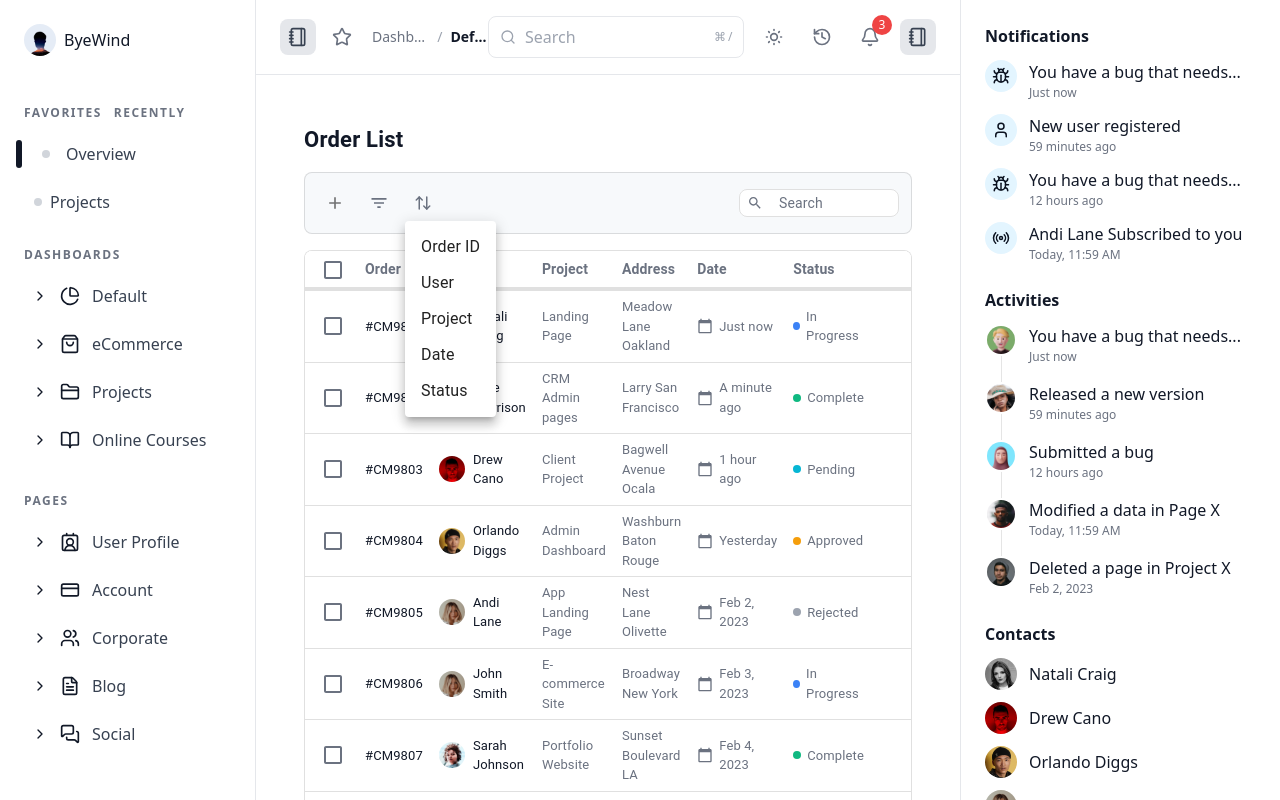
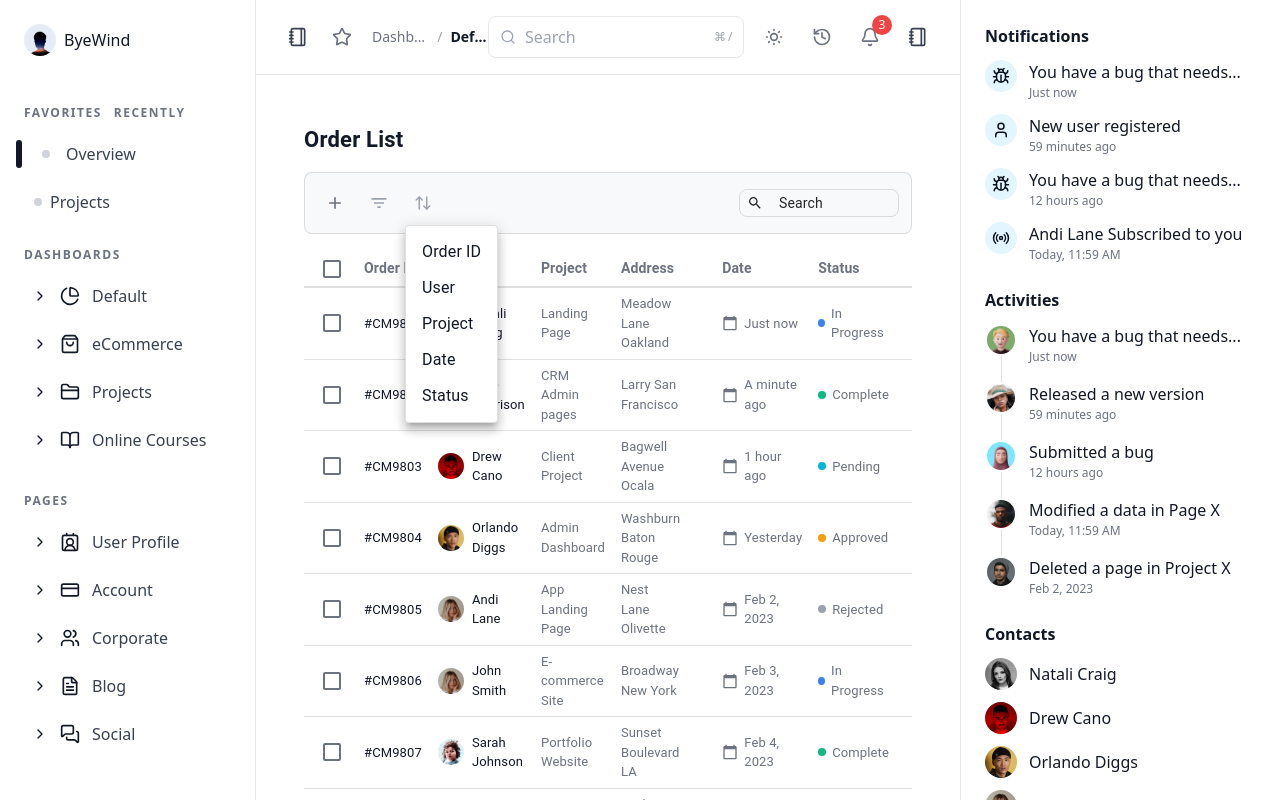
Before and after one commit to nawinsharma/juspay-ui-assignment, a React (Vite) app: page /overview in a window 1280 px wide. Both pictures are taken after a click on the button 423 px from the left and 203 px from the top of the page. Shown: the top 800 px of the page. Built offline with nearby package versions, Linux system fonts and the light colour scheme.

Commit message:
refactor Header and OrdersPage components to simplify styles, enhance clipboard functionality for address copying, and improve dark mode support

```diff
--- a/src/components/layout/Header.jsx
+++ b/src/components/layout/Header.jsx
@@ -289,10 +289,7 @@ const Header = ({
                 ref={leftToggleRef}
                 onMouseEnter={onEnter('left')}
                 onMouseLeave={onLeave}
-                className={`p-2 rounded-lg transition-all duration-200 relative ${leftSidebarVisible ? (isDarkMode ? 'text-white hover:text-gray-200' : 'text-gray-700 hover:text-gray-800') : (isDarkMode ? 'text-gray-400 hover:text-gray-200 hover:bg-gray-700' : 'text-gray-500 hover:text-gray-700 hover:bg-gray-100')}`}
-                style={{
-                  backgroundColor: leftSidebarVisible ? (isDarkMode ? 'rgba(168, 197, 218, 0.3)' : '#e5e7eb') : undefined
-                }}
+                className={`p-2 rounded-lg transition-all duration-200 relative ${leftSidebarVisible ? (isDarkMode ? 'text-white hover:text-gray-200' : 'text-gray-700 hover:text-gray-800') : (isDarkMode ? 'text-gray-400 hover:text-gray-200' : 'text-gray-500 hover:text-gray-700')}`}
               >
                 <LeftSidebarIcon className="w-5 h-5" />
               </button>
@@ -516,10 +513,7 @@ const Header = ({
               ref={rightToggleRef}
               onMouseEnter={onEnter('right')}
               onMouseLeave={onLeave}
-              className={`p-2 rounded-lg transition-all duration-200 relative ${rightSidebarVisible ? (isDarkMode ? 'text-white hover:text-gray-200' : 'text-gray-700 hover:text-gray-800') : (isDarkMode ? 'text-gray-400 hover:text-gray-200 hover:bg-gray-700' : 'text-gray-500 hover:text-gray-700 hover:bg-gray-100')}`}
-              style={{
-                backgroundColor: rightSidebarVisible ? (isDarkMode ? 'rgba(168, 197, 218, 0.3)' : '#e5e7eb') : undefined
-              }}
+              className={`p-2 rounded-lg transition-all duration-200 relative ${rightSidebarVisible ? (isDarkMode ? 'text-white hover:text-gray-200' : 'text-gray-700 hover:text-gray-800') : (isDarkMode ? 'text-gray-400 hover:text-gray-200' : 'text-gray-500 hover:text-gray-700')}`}
             >
               <RightSidebarIcon className="w-5 h-5" />
             </button>
--- a/src/pages/OrdersPage.jsx
+++ b/src/pages/OrdersPage.jsx
@@ -20,6 +20,7 @@ import {
   Tooltip,
 } from "@mui/material";
 import { ThemeContext } from "../context/ThemeProvider";
+import { useToast } from "../hooks/useToast";
 import {
   Search,
   Add,
@@ -31,6 +32,7 @@ import {
   CalendarToday,
   ChevronLeft,
   ChevronRight,
+  ContentCopy,
 } from "@mui/icons-material";
 
 import { orders } from "../data/dashboardData";
@@ -157,6 +159,7 @@ const CustomPagination = ({ totalPages, currentPage, onChange, themeMode }) => {
 const OrdersPage = ({ isMobile: propIsMobile }) => {
   const muiTheme = useMuiTheme();
   const { darkMode } = useContext(ThemeContext);
+  const { showSuccessToast } = useToast();
   const isMobileBreakpoint = useMediaQuery(muiTheme.breakpoints.down("sm"));
 
   const isMobile = propIsMobile !== undefined ? propIsMobile : isMobileBreakpoint;
@@ -298,6 +301,15 @@ const OrdersPage = ({ isMobile: propIsMobile }) => {
   const isAllSelected = selectedRows.length === paginatedOrders.length && paginatedOrders.length > 0;
   const isIndeterminate = selectedRows.length > 0 && selectedRows.length < paginatedOrders.length;
 
+  const handleCopyAddress = async (address) => {
+    try {
+      await navigator.clipboard.writeText(address);
+      showSuccessToast("Address copied to clipboard!");
+    } catch {
+      showSuccessToast("Failed to copy address");
+    }
+  };
+
   const highlightText = (text, s) => {
     if (!s.trim()) return text;
     const re = new RegExp(`(${s})`, "gi");
@@ -330,12 +342,12 @@ const OrdersPage = ({ isMobile: propIsMobile }) => {
           mb: 2,
           borderRadius: 2,
           border: `1px solid ${colors.border}`,
-          background: isDarkMode ? "var(--Primary-Light, #FFFFFF0D)" : "var(--Primary-Light, #F7F9FB)",
+          background: isDarkMode ? "#272727" : "#f7f9fb",
         }}>
           {/* Action buttons row */}
           <Box sx={{ display: "flex", gap: 1, alignItems: "center" }}>
             <Tooltip title="Add">
-              <IconButton size="small" sx={{ width: 36, height: 36 }}>
+              <IconButton size="small" sx={{ width: 36, height: 36, color: isDarkMode ? "#FFFFFF" : colors.text.secondary }}>
                 <Add fontSize="small" />
               </IconButton>
             </Tooltip>
@@ -348,7 +360,7 @@ const OrdersPage = ({ isMobile: propIsMobile }) => {
                   height: 36,
                   color: activeFilters.status !== 'All' || activeFilters.dateRange !== 'All Time'
                     ? (isDarkMode ? "#90caf9" : "#1976d2")
-                    : colors.text.secondary
+                    : (isDarkMode ? colors.text.secondary : "#9ca3af")
                 }}
               >
                 <FilterList fontSize="small" />
@@ -356,7 +368,7 @@ const OrdersPage = ({ isMobile: propIsMobile }) => {
             </Tooltip>
             <Tooltip title="Sort">
               <IconButton onClick={handleSortMenuOpen} size="small" sx={{ width: 36, height: 36 }}>
-                <ArrowDownUp style={{ color: colors.text.secondary }} />
+                <ArrowDownUp style={{ color: isDarkMode ? colors.text.secondary : "#9ca3af" }} />
               </IconButton>
             </Tooltip>
           </Box>
@@ -375,7 +387,7 @@ const OrdersPage = ({ isMobile: propIsMobile }) => {
                 startAdornment: (
                   <InputAdornment position="start" sx={{ ml: 1, mr: 0 }}>
                     <Search sx={{
-                      color: isDarkMode ? "rgba(255, 255, 255, 0.5)" : colors.text.secondary,
+                      color: isDarkMode ? "rgba(255, 255, 255, 0.5)" : "#272727",
                       fontSize: 16,
                       width: 16,
                       height: 16
@@ -405,7 +417,7 @@ const OrdersPage = ({ isMobile: propIsMobile }) => {
                 "& .MuiOutlinedInput-root": {
                   height: 28,
                   borderRadius: "8px",
-                  bgcolor: colors.cardBackground,
+                  bgcolor: isDarkMode ? "#272727" : "#f7f9fb",
                   color: colors.text.primary,
                   padding: "4px 8px",
                   gap: "8px",
@@ -425,9 +437,9 @@ const OrdersPage = ({ isMobile: propIsMobile }) => {
                     height: 20,
                     boxSizing: "border-box",
                     fontSize: 14,
-                    color: colors.text.primary,
+                    color: isDarkMode ? colors.text.primary : "#272727",
                     "&::placeholder": {
-                      color: isDarkMode ? "rgba(255, 255, 255, 0.5)" : colors.text.secondary,
+                      color: isDarkMode ? "rgba(255, 255, 255, 0.5)" : "#272727",
                       opacity: 1
                     }
                   },
@@ -447,45 +459,38 @@ const OrdersPage = ({ isMobile: propIsMobile }) => {
             width: "100%",
             opacity: 1,
             borderRadius: 2,
-            bgcolor: colors.cardBackground,
-            border: `1px solid ${colors.border}`,
+            bgcolor: isDarkMode ? colors.background : colors.cardBackground,
+            border: "none",
+            borderBottom: `1px solid ${colors.border}`,
             overflow: "hidden"
           }}
         >
-          <Table stickyHeader size="small" sx={{ bgcolor: colors.cardBackground, "& .MuiTable-root": { bgcolor: colors.cardBackground } }}>
+          <Table stickyHeader size="small" sx={{ bgcolor: isDarkMode ? colors.background : colors.cardBackground, "& .MuiTable-root": { bgcolor: isDarkMode ? colors.background : colors.cardBackground } }}>
             <TableHead>
-              <TableRow sx={{ position: "sticky", top: 0, zIndex: 10, backgroundColor: colors.cardBackground }}>
-                <TableCell padding="checkbox" sx={{ py: 0.75, borderBottom: `2px solid ${colors.border}`, bgcolor: colors.cardBackground }}>
+              <TableRow sx={{ position: "sticky", top: 0, zIndex: 10, backgroundColor: isDarkMode ? colors.background : colors.cardBackground }}>
+                <TableCell padding="checkbox" sx={{ py: 0.75, borderBottom: `2px solid ${isDarkMode ? "rgba(255,255,255,0.08)" : colors.border}`, bgcolor: isDarkMode ? colors.background : colors.cardBackground }}>
                   <Checkbox checked={isAllSelected} indeterminate={isIndeterminate} onChange={handleSelectAll} disabled={paginatedOrders.length === 0} sx={{ color: colors.text.secondary, "&.Mui-checked": { color: tickColor } }} />
                 </TableCell>
-                <TableCell sx={{ fontWeight: 600, color: colors.text.secondary, py: 0.75, px: 1, borderBottom: `2px solid ${colors.border}`, bgcolor: colors.cardBackground }}>Order ID</TableCell>
-                <TableCell sx={{ fontWeight: 600, color: colors.text.secondary, py: 0.75, px: 1, borderBottom: `2px solid ${colors.border}`, bgcolor: colors.cardBackground }}>User</TableCell>
-                <TableCell sx={{ fontWeight: 600, color: colors.text.secondary, py: 0.75, px: 1, borderBottom: `2px solid ${colors.border}`, bgcolor: colors.cardBackground }}>Project</TableCell>
-                <TableCell sx={{ fontWeight: 600, color: colors.text.secondary, py: 0.75, px: 1, borderBottom: `2px solid ${colors.border}`, bgcolor: colors.cardBackground }}>Address</TableCell>
-                <TableCell sx={{ fontWeight: 600, color: colors.text.secondary, py: 0.75, px: 1, borderBottom: `2px solid ${colors.border}`, bgcolor: colors.cardBackground }}>Date</TableCell>
-                <TableCell sx={{ fontWeight: 600, color: colors.text.secondary, py: 0.75, px: 1, borderBottom: `2px solid ${colors.border}`, bgcolor: colors.cardBackground }}>Status</TableCell>
-                <TableCell sx={{ py: 0.75, px: 1, borderBottom: `2px solid ${colors.border}`, bgcolor: colors.cardBackground }} />
+                <TableCell sx={{ fontWeight: 600, color: colors.text.secondary, py: 0.75, px: 1, borderBottom: `2px solid ${isDarkMode ? "rgba(255,255,255,0.08)" : colors.border}`, bgcolor: isDarkMode ? colors.background : colors.cardBackground }}>Order ID</TableCell>
+                <TableCell sx={{ fontWeight: 600, color: colors.text.secondary, py: 0.75, px: 1, borderBottom: `2px solid ${isDarkMode ? "rgba(255,255,255,0.08)" : colors.border}`, bgcolor: isDarkMode ? colors.background : colors.cardBackground }}>User</TableCell>
+                <TableCell sx={{ fontWeight: 600, color: colors.text.secondary, py: 0.75, px: 1, borderBottom: `2px solid ${isDarkMode ? "rgba(255,255,255,0.08)" : colors.border}`, bgcolor: isDarkMode ? colors.background : colors.cardBackground }}>Project</TableCell>
+                <TableCell sx={{ fontWeight: 600, color: colors.text.secondary, py: 0.75, px: 1, borderBottom: `2px solid ${isDarkMode ? "rgba(255,255,255,0.08)" : colors.border}`, bgcolor: isDarkMode ? colors.background : colors.cardBackground }}>Address</TableCell>
+                <TableCell sx={{ fontWeight: 600, color: colors.text.secondary, py: 0.75, px: 1, borderBottom: `2px solid ${isDarkMode ? "rgba(255,255,255,0.08)" : colors.border}`, bgcolor: isDarkMode ? colors.background : colors.cardBackground }}>Date</TableCell>
+                <TableCell sx={{ fontWeight: 600, color: colors.text.secondary, py: 0.75, px: 1, borderBottom: `2px solid ${isDarkMode ? "rgba(255,255,255,0.08)" : colors.border}`, bgcolor: isDarkMode ? colors.background : colors.cardBackground }}>Status</TableCell>
+                <TableCell sx={{ py: 0.75, px: 1, borderBottom: `2px solid ${isDarkMode ? "rgba(255,255,255,0.08)" : colors.border}`, bgcolor: isDarkMode ? colors.background : colors.cardBackground }} />
               </TableRow>
             </TableHead>
 
             <TableBody>
-              {/* explicit divider row between header and entries for a guaranteed visible line */}
-              {paginatedOrders.length > 0 && (
-                <TableRow>
-                  <TableCell colSpan={8} sx={{ p: 0, bgcolor: colors.cardBackground }}>
-                    <Box sx={{ height: "1px", background: colors.border, width: "100%" }} />
-                  </TableCell>
-                </TableRow>
-              )}
 
               {paginatedOrders.map((order, idx) => (
                 <TableRow
                   key={`${order.id}-${idx}`}
                   hover
                   sx={{
-                    "& .MuiTableCell-root": { borderBottom: `1px solid ${colors.border}`, bgcolor: colors.cardBackground },
+                    "& .MuiTableCell-root": { borderBottom: `1px solid ${colors.border}`, bgcolor: isDarkMode ? colors.background : colors.cardBackground },
                     minHeight: 48,
-                    bgcolor: colors.cardBackground,
+                    bgcolor: isDarkMode ? colors.background : colors.cardBackground,
                     "&:hover": { background: colors.hover },
                     "&:hover .MuiTableCell-root": { bgcolor: colors.hover }
                   }}
@@ -505,7 +510,42 @@ const OrdersPage = ({ isMobile: propIsMobile }) => {
 
                   <TableCell sx={{ py: 0.75, px: 1, bgcolor: "inherit" }}><Typography sx={{ color: colors.text.secondary, fontSize: 13 }}>{highlightText(order.project, searchTerm)}</Typography></TableCell>
 
-                  <TableCell sx={{ py: 0.75, px: 1, bgcolor: "inherit" }}><Typography sx={{ color: colors.text.secondary, fontSize: 13 }}>{highlightText(order.address, searchTerm)}</Typography></TableCell>
+                  <TableCell
+                    sx={{
+                      py: 0.75,
+                      px: 1,
+                      bgcolor: "inherit",
+                      position: "relative"
+                    }}
+                  >
+                    <Box sx={{ display: "flex", alignItems: "center", gap: 0.75 }}>
+                      <Typography sx={{ color: colors.text.secondary, fontSize: 13 }}>{highlightText(order.address, searchTerm)}</Typography>
+                      <IconButton
+                        size="small"
+                        onClick={(e) => {
+                          e.stopPropagation();
+                          handleCopyAddress(order.address);
+                        }}
+                        sx={{
+                          opacity: 0,
+                          transition: "opacity 0.2s",
+                          padding: "4px",
+                          width: 20,
+                          height: 20,
+                          color: colors.text.secondary,
+                          "&:hover": {
+                            color: colors.text.primary,
+                            bgcolor: "transparent"
+                          },
+                          ".MuiTableRow-root:hover &": {
+                            opacity: 1
+                          }
+                        }}
+                      >
+                        <ContentCopy sx={{ fontSize: 14 }} />
+                      </IconButton>
+                    </Box>
+                  </TableCell>
 
                   <TableCell sx={{ py: 0.75, px: 1, bgcolor: "inherit" }}>
                     <Box sx={{ display: "flex", alignItems: "center", gap: 0.75 }}>
@@ -538,7 +578,7 @@ const OrdersPage = ({ isMobile: propIsMobile }) => {
 
               {paginatedOrders.length === 0 && (
                 <TableRow>
-                  <TableCell colSpan={8} sx={{ textAlign: "center", borderBottom: "none", py: 6, bgcolor: colors.cardBackground }}>
+                  <TableCell colSpan={8} sx={{ textAlign: "center", borderBottom: "none", py: 6, bgcolor: isDarkMode ? colors.background : colors.cardBackground }}>
                     <Typography sx={{ color: colors.text.secondary }}>No orders available</Typography>
                   </TableCell>
                 </TableRow>
@@ -559,7 +599,33 @@ const OrdersPage = ({ isMobile: propIsMobile }) => {
       </Box>
 
       {/* Sort menu */}
-      <Menu anchorEl={sortMenuAnchor} open={Boolean(sortMenuAnchor)} onClose={handleSortMenuClose}>
+      <Menu
+        anchorEl={sortMenuAnchor}
+        open={Boolean(sortMenuAnchor)}
+        onClose={handleSortMenuClose}
+        disableScrollLock
+        anchorOrigin={{
+          vertical: 'bottom',
+          horizontal: 'left',
+        }}
+        transformOrigin={{
+          vertical: 'top',
+          horizontal: 'left',
+        }}
+        PaperProps={{
+          sx: {
+            bgcolor: isDarkMode ? colors.cardBackground : "#ffffff",
+            border: `1px solid ${colors.border}`,
+            mt: 0.5,
+            "& .MuiMenuItem-root": {
+              color: colors.text.primary,
+              "&:hover": {
+                bgcolor: colors.hover
+              }
+            }
+          }
+        }}
+      >
         <MenuItem onClick={() => handleSortChange("id")}>Order ID {sortConfig.key === "id" && (sortConfig.direction === "asc" ? <ArrowUpward sx={{ ml: 1 }} /> : <ArrowDownward sx={{ ml: 1 }} />)}</MenuItem>
         <MenuItem onClick={() => handleSortChange("user")}>User {sortConfig.key === "user" && (sortConfig.direction === "asc" ? <ArrowUpward sx={{ ml: 1 }} /> : <ArrowDownward sx={{ ml: 1 }} />)}</MenuItem>
         <MenuItem onClick={() => handleSortChange("project")}>Project {sortConfig.key === "project" && (sortConfig.direction === "asc" ? <ArrowUpward sx={{ ml: 1 }} /> : <ArrowDownward sx={{ ml: 1 }} />)}</MenuItem>
@@ -568,14 +634,40 @@ const OrdersPage = ({ isMobile: propIsMobile }) => {
       </Menu>
 
       {/* Filter menu */}
-      <Menu anchorEl={filterAnchorEl} open={Boolean(filterAnchorEl)} onClose={handleFilterClose}>
+      <Menu
+        anchorEl={filterAnchorEl}
+        open={Boolean(filterAnchorEl)}
+        onClose={handleFilterClose}
+        disableScrollLock
+        anchorOrigin={{
+          vertical: 'bottom',
+          horizontal: 'left',
+        }}
+        transformOrigin={{
+          vertical: 'top',
+          horizontal: 'left',
+        }}
+        PaperProps={{
+          sx: {
+            bgcolor: isDarkMode ? colors.cardBackground : "#ffffff",
+            border: `1px solid ${colors.border}`,
+            mt: 0.5,
+            "& .MuiMenuItem-root": {
+              color: colors.text.primary,
+              "&:hover": {
+                bgcolor: colors.hover
+              }
+            }
+          }
+        }}
+      >
         <Box sx={{ p: 1, minWidth: 200 }}>
-          <Typography sx={{ fontWeight: 600, mb: 1 }}>Filter by Status</Typography>
+          <Typography sx={{ fontWeight: 600, mb: 1, color: colors.text.primary }}>Filter by Status</Typography>
           {["All", "Complete", "In Progress", "Pending", "Approved", "Rejected"].map(s => (
             <MenuItem key={s} onClick={() => { handleFilterChange("status", s); handleFilterClose(); }} sx={{ bgcolor: activeFilters.status === s ? colors.hover : "transparent" }}>
               <Box sx={{ display: "flex", alignItems: "center", gap: 1 }}>
                 {s !== "All" && <Box sx={{ width: 8, height: 8, borderRadius: "50%", bgcolor: statusColorMap[s] || colors.text.secondary }} />}
-                <Typography sx={{ fontSize: 13 }}>{s}</Typography>
+                <Typography sx={{ fontSize: 13, color: colors.text.primary }}>{s}</Typography>
                 {activeFilters.status === s && <Box sx={{ ml: "auto", color: isDarkMode ? "#90caf9" : "#1976d2" }}>✓</Box>}
               </Box>
             </MenuItem>
```
